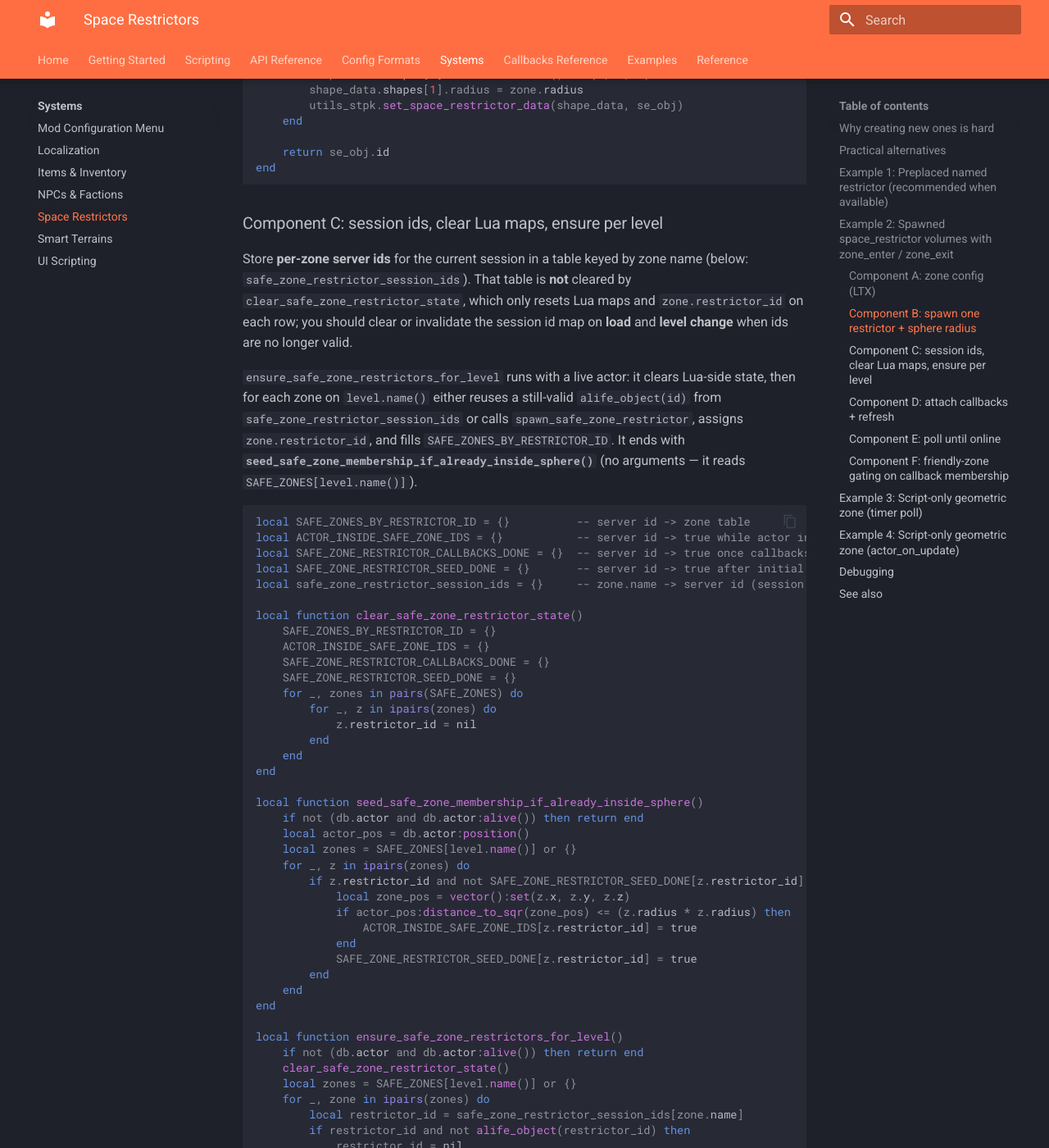
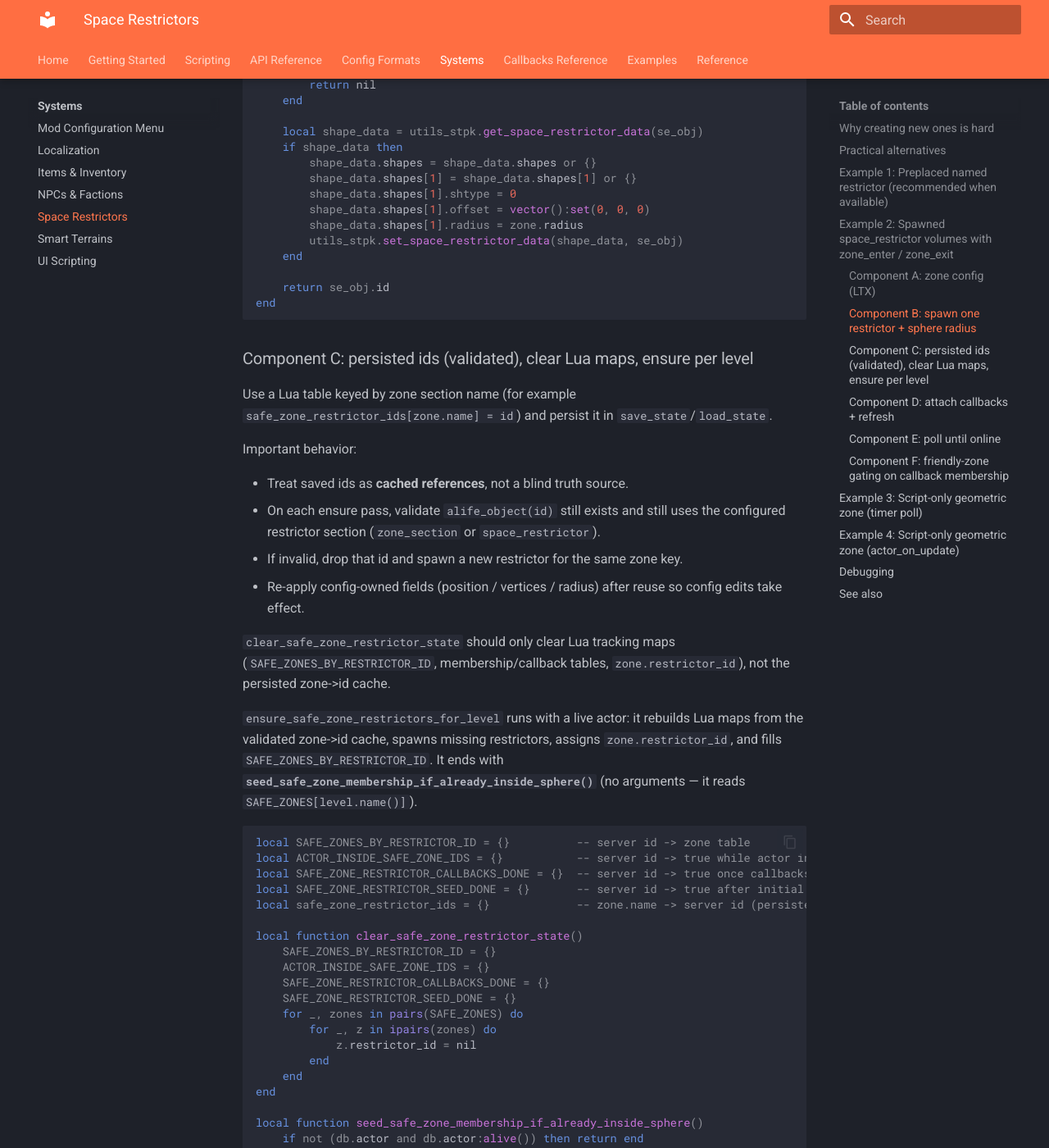
Before and after one commit to robE127/stalker-anomaly-modding-guide, an MkDocs documentation site: the page built from docs/systems/space-restrictors.md, in a window 1280 px wide and 1400 px high, scrolled down 3565 px. Shown: the whole window at 82% size. Built offline with MkDocs 1.6.1 and Material for MkDocs 9.7.7, drawn with Linux system fonts in a browser that asks for light colours; some of the changed text lies outside the part shown.

Commit message:
docs: document validated id pattern for dynamic restrictors
- replace session-id guidance with persisted zone->id cache plus validation and respawn on invalid ids
- add warning that assigning se_obj.name can shadow name() and crash scripts
- assume name mutator APIs are unavailable in this Lua build and recommend id-based singleton flow

Co-Authored-By: Claude Sonnet 4.6 <noreply@anthropic.com>
Made-with: Cursor

````diff
--- a/docs/systems/space-restrictors.md
+++ b/docs/systems/space-restrictors.md
@@ -82,6 +82,9 @@ Goals:
 
 This remains separate from level-authored **named** restrictors in `db.actor_inside_zones["zone_name"]`, but you get the same event-driven enter/exit behaviour for script-spawned volumes.
 
+!!! warning "Do not assign `se_obj.name` directly on dynamic restrictors"
+    For this guide, assume Anomaly Lua does **not** expose safe server-object name mutators (`name_replace` / `set_name_replace`) for dynamically created restrictors. Writing `se_obj.name = "..."` can shadow the bound `name()` method and crash scripts that later call `obj:name()`. Use a persisted zone-key -> id map with validation instead of name-based singleton tagging.
+
 ### Component A: zone config (LTX)
 
 Typical per-zone fields: `level`, center `x` / `y` / `z`, `radius`, optional `owner`, optional `zone_section` (if omitted, default to `space_restrictor` in your spawn helper).
@@ -133,18 +136,27 @@ local function spawn_safe_zone_restrictor(zone)
 end
 ```
 
-### Component C: session ids, clear Lua maps, ensure per level
+### Component C: persisted ids (validated), clear Lua maps, ensure per level
 
-Store **per-zone server ids** for the current session in a table keyed by zone name (below: `safe_zone_restrictor_session_ids`). That table is **not** cleared by `clear_safe_zone_restrictor_state`, which only resets Lua maps and `zone.restrictor_id` on each row; you should clear or invalidate the session id map on **load** and **level change** when ids are no longer valid.
+Use a Lua table keyed by zone section name (for example `safe_zone_restrictor_ids[zone.name] = id`) and persist it in `save_state`/`load_state`.
 
-`ensure_safe_zone_restrictors_for_level` runs with a live actor: it clears Lua-side state, then for each zone on `level.name()` either reuses a still-valid `alife_object(id)` from `safe_zone_restrictor_session_ids` or calls `spawn_safe_zone_restrictor`, assigns `zone.restrictor_id`, and fills `SAFE_ZONES_BY_RESTRICTOR_ID`. It ends with **`seed_safe_zone_membership_if_already_inside_sphere()`** (no arguments — it reads `SAFE_ZONES[level.name()]`).
+Important behavior:
+
+- Treat saved ids as **cached references**, not a blind truth source.
+- On each ensure pass, validate `alife_object(id)` still exists and still uses the configured restrictor section (`zone_section` or `space_restrictor`).
+- If invalid, drop that id and spawn a new restrictor for the same zone key.
+- Re-apply config-owned fields (position / vertices / radius) after reuse so config edits take effect.
+
+`clear_safe_zone_restrictor_state` should only clear Lua tracking maps (`SAFE_ZONES_BY_RESTRICTOR_ID`, membership/callback tables, `zone.restrictor_id`), not the persisted zone->id cache.
+
+`ensure_safe_zone_restrictors_for_level` runs with a live actor: it rebuilds Lua maps from the validated zone->id cache, spawns missing restrictors, assigns `zone.restrictor_id`, and fills `SAFE_ZONES_BY_RESTRICTOR_ID`. It ends with **`seed_safe_zone_membership_if_already_inside_sphere()`** (no arguments — it reads `SAFE_ZONES[level.name()]`).
 
 ```lua
 local SAFE_ZONES_BY_RESTRICTOR_ID = {}          -- server id -> zone table
 local ACTOR_INSIDE_SAFE_ZONE_IDS = {}           -- server id -> true while actor inside
 local SAFE_ZONE_RESTRICTOR_CALLBACKS_DONE = {}  -- server id -> true once callbacks attached
 local SAFE_ZONE_RESTRICTOR_SEED_DONE = {}       -- server id -> true after initial sphere seed
-local safe_zone_restrictor_session_ids = {}     -- zone.name -> server id (session only)
+local safe_zone_restrictor_ids = {}             -- zone.name -> server id (persisted)
 
 local function clear_safe_zone_restrictor_state()
     SAFE_ZONES_BY_RESTRICTOR_ID = {}
@@ -178,15 +190,15 @@ local function ensure_safe_zone_restrictors_for_level()
     clear_safe_zone_restrictor_state()
     local zones = SAFE_ZONES[level.name()] or {}
     for _, zone in ipairs(zones) do
-        local restrictor_id = safe_zone_restrictor_session_ids[zone.name]
+        local restrictor_id = safe_zone_restrictor_ids[zone.name]
         if restrictor_id and not alife_object(restrictor_id) then
             restrictor_id = nil
-            safe_zone_restrictor_session_ids[zone.name] = nil
+            safe_zone_restrictor_ids[zone.name] = nil
         end
         if not restrictor_id then
             restrictor_id = spawn_safe_zone_restrictor(zone)
             if restrictor_id then
-                safe_zone_restrictor_session_ids[zone.name] = restrictor_id
+                safe_zone_restrictor_ids[zone.name] = restrictor_id
             end
         end
         if restrictor_id then
````
